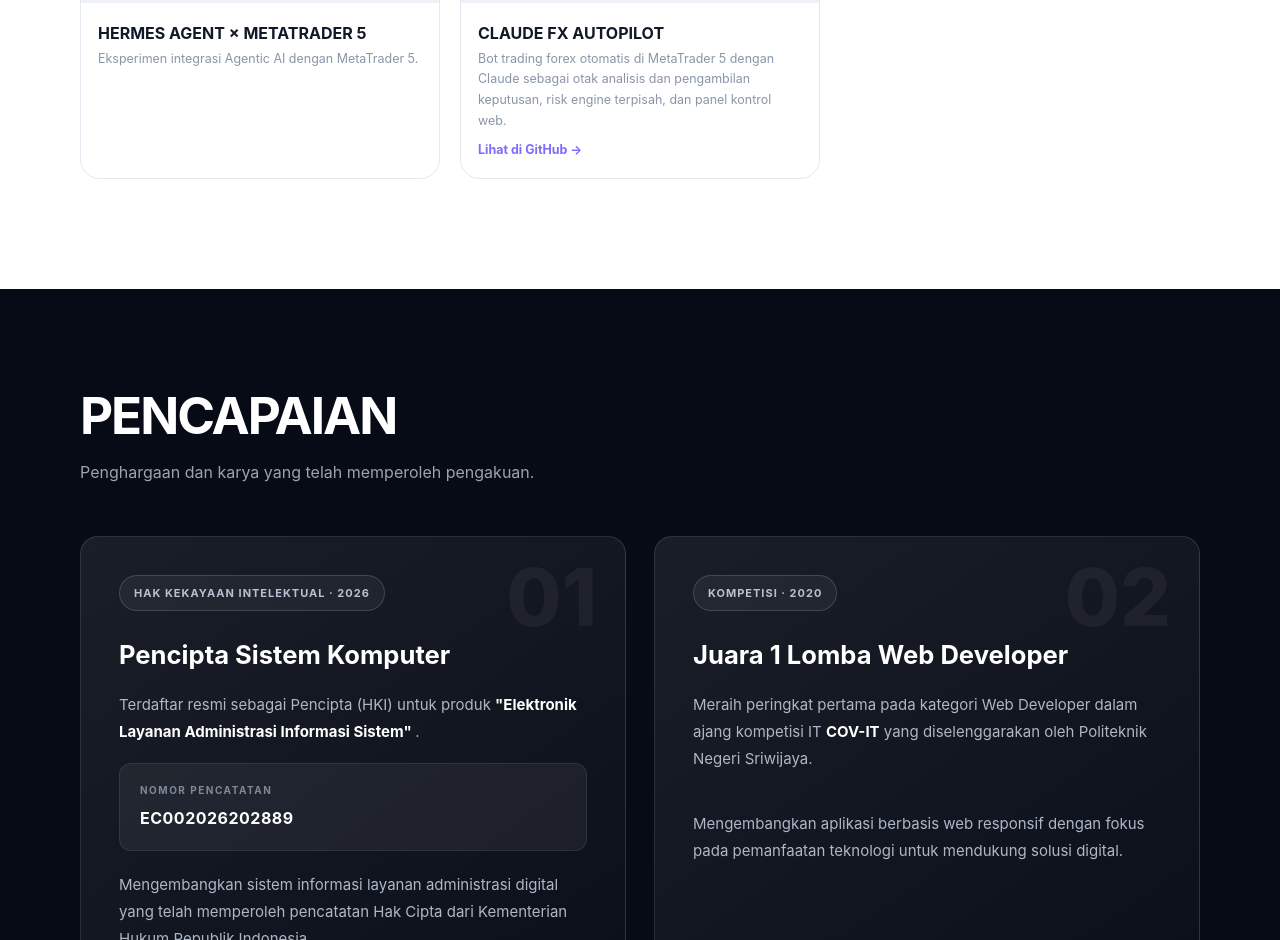
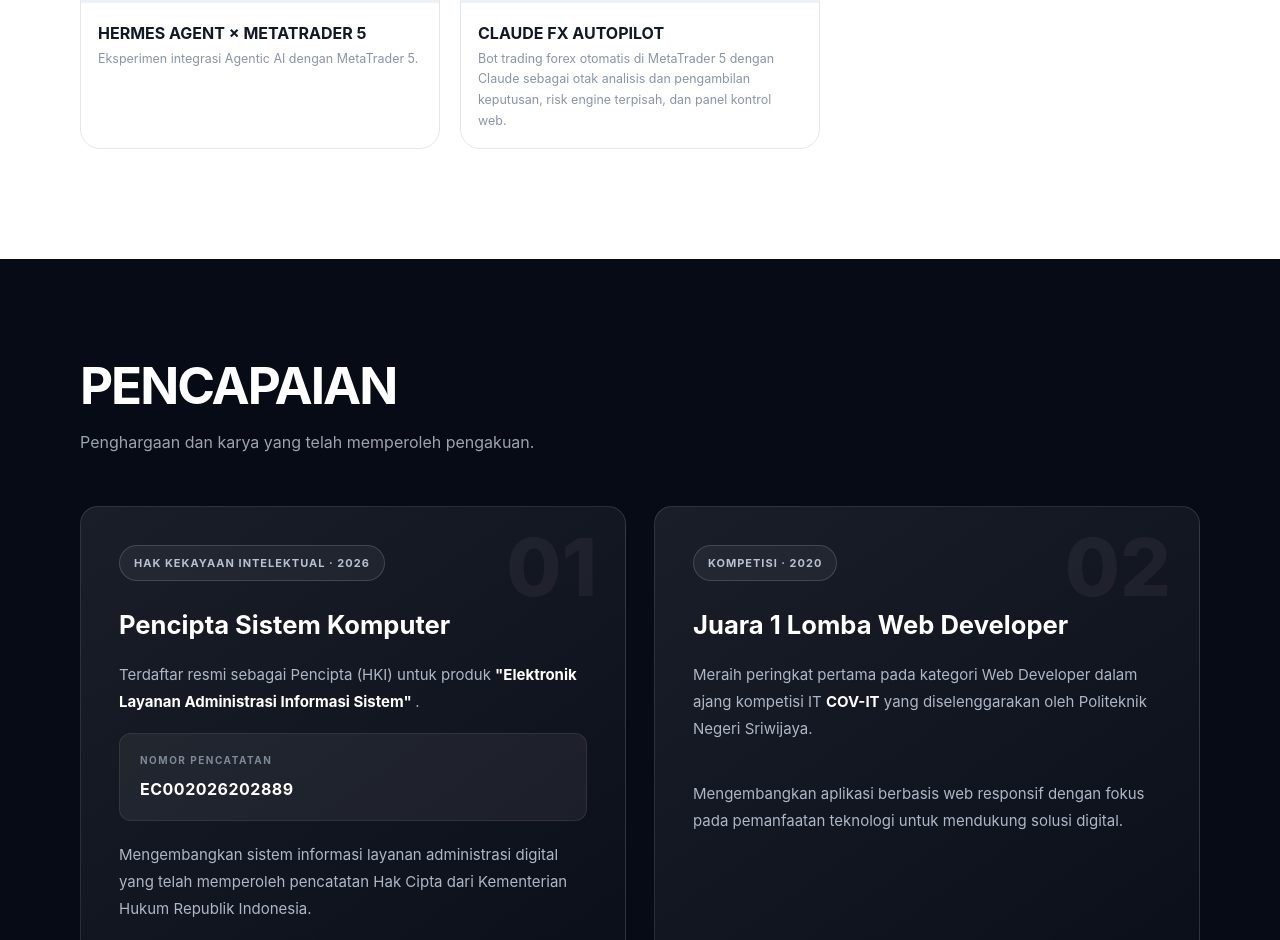
Before and after one commit to AliefSuladen/aliefsuladen.github.io, a plain HTML site: page index.html in a window 1280 px wide. Shown: the part 4692-5632 px from the top of the page. Drawn offline with Linux system fonts and the light colour scheme.

Commit message:
Update index.html

```diff
--- a/index.html
+++ b/index.html
@@ -505,14 +505,6 @@
               dan panel kontrol web.
             </span>
 
-            <a
-              class="gallery-link"
-              href="https://github.com/AliefSuladen/claude-fx-autopilot"
-              target="_blank"
-              rel="noopener"
-              >Lihat di GitHub →</a
-            >
-
           </div>
 
         </article>
```
